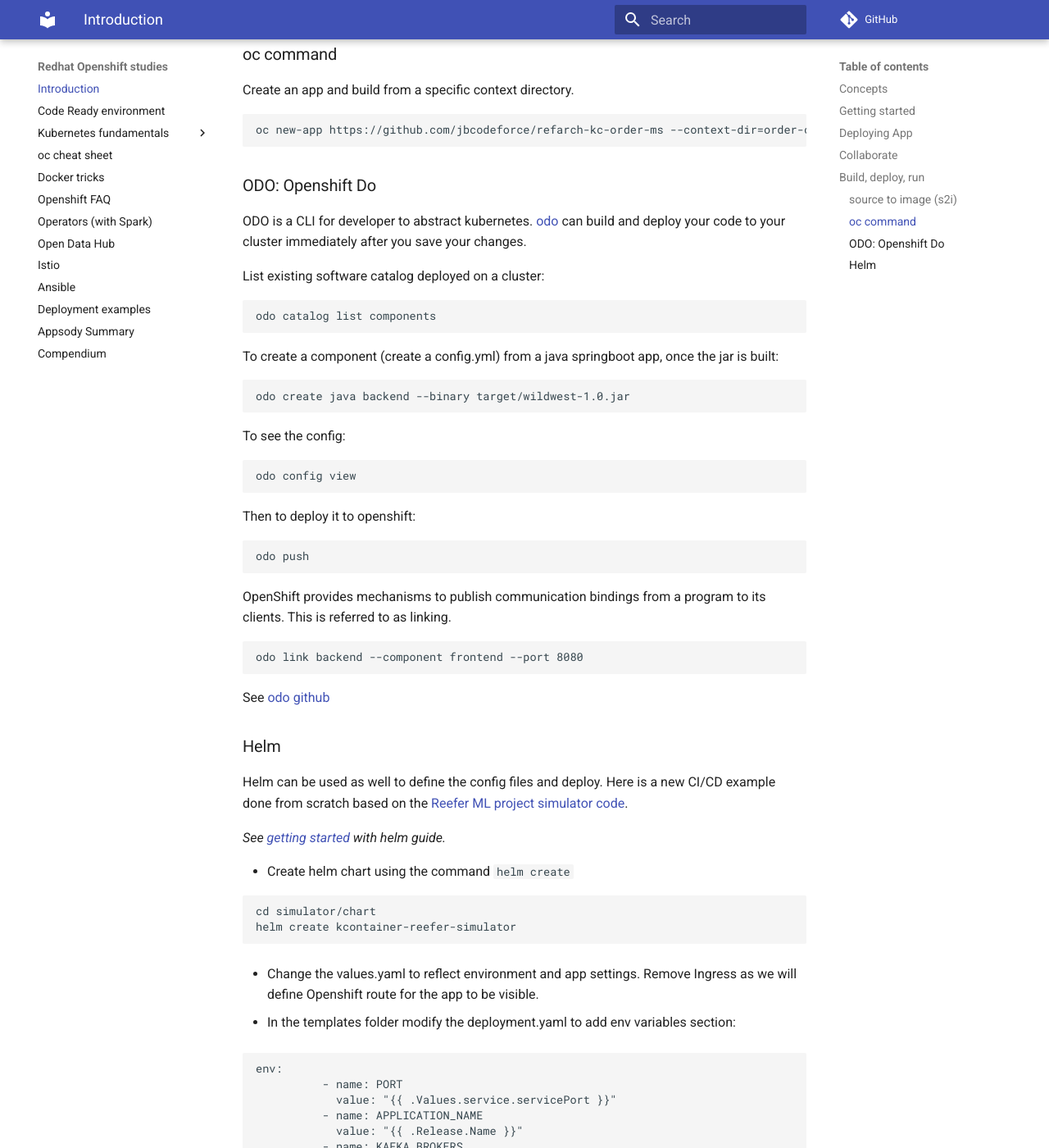
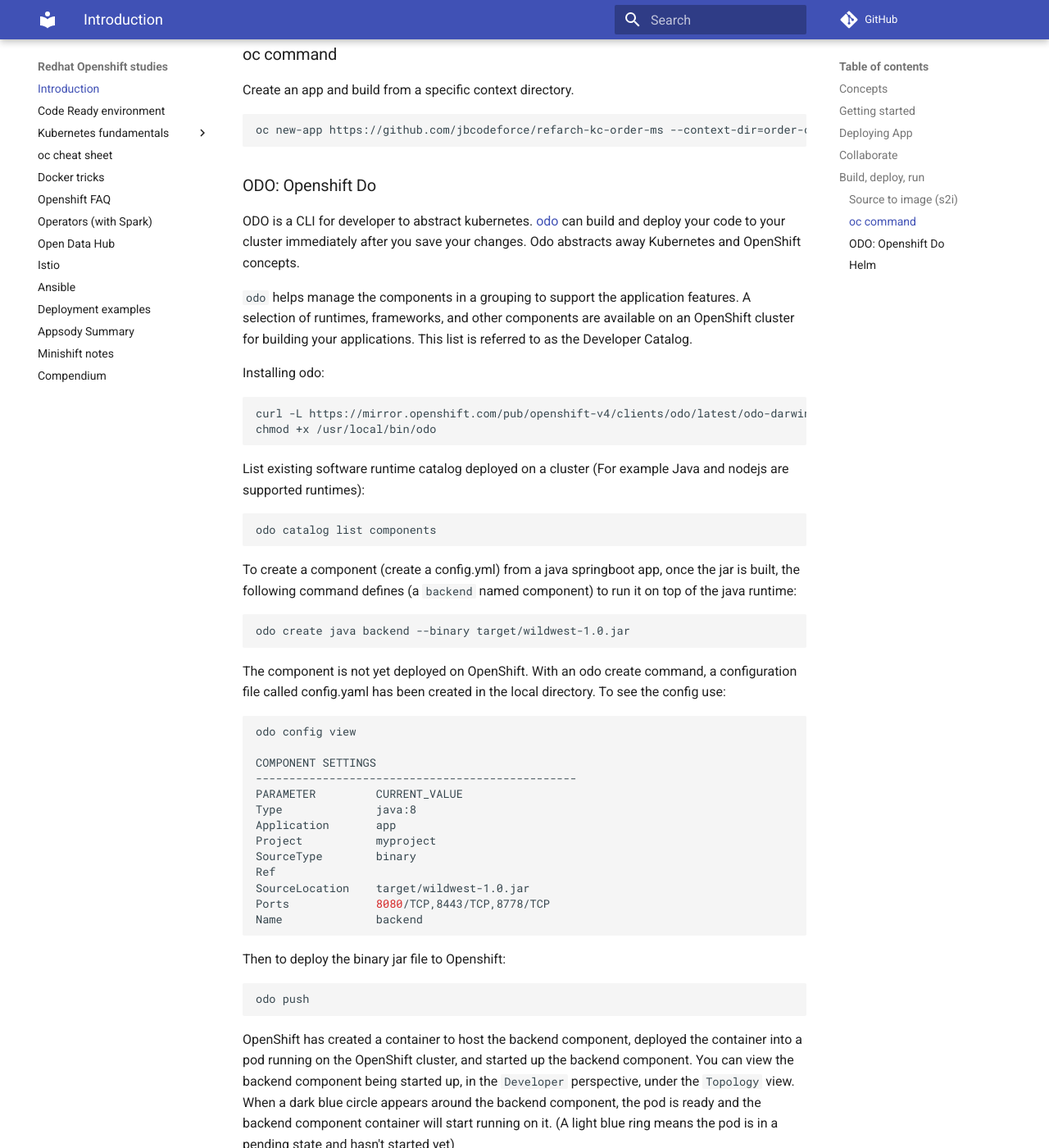
Before and after one commit to jbcodeforce/openshift-studies, an MkDocs documentation site: the page built from docs/index.md, in a window 1280 px wide and 1400 px high, scrolled down 4172 px. Shown: the whole window at 82% size. Built offline with MkDocs 1.6.1 and Material for MkDocs 9.7.7, drawn with Linux system fonts in a browser that asks for light colours; comment, search, counter and statistics services are not loaded; some of the changed text lies outside the part shown.

Commit message:
update code ready

````diff
--- a/docs/index.md
+++ b/docs/index.md
@@ -17,7 +17,7 @@
 
 The way that external clients are able to access applications running in OpenShift is through the OpenShift routing layer. The default OpenShift router (HAProxy) uses the HTTP header of the incoming request to determine where to proxy the connection.
 
-See also [my summary on k8s](k8s-0.md).
+See also [my summary on k8s](k8s/k8s-0.md).
 
 ## Concepts
 
@@ -85,7 +85,7 @@
 
 ## Build, deploy, run
 
-### source to image (s2i)
+### Source to image (s2i)
 
 Source to image toolkit aims to simplify the deployment to openshift. It uses a build image to execute an assemble script that builds code and docker image without Dockerfile.  From an existing repository, `s2i create` add a set of elements to define the workflow into the repo. For example the command below will add Dockerfile and scripts to create a build image named `ibmcase/buildorderproducer` from the local folder where the code is.
 
@@ -116,35 +116,76 @@
 
 ### ODO: Openshift Do
 
-ODO is a CLI for developer to abstract kubernetes. [odo](https://www.katacoda.com/openshift/courses/introduction/developing-with-odo) can build and deploy your code to your cluster immediately after you save your changes.
+ODO is a CLI for developer to abstract kubernetes. [odo](https://www.katacoda.com/openshift/courses/introduction/developing-with-odo) can build and deploy your code to your cluster immediately after you save your changes. Odo abstracts away Kubernetes and OpenShift concepts.
 
-List existing software catalog deployed on a cluster:
+`odo` helps manage the components in a grouping to support the application features. A selection of runtimes, frameworks, and other components are available on an OpenShift cluster for building your applications. This list is referred to as the Developer Catalog.
 
+Installing odo:
+
+```shell
+curl -L https://mirror.openshift.com/pub/openshift-v4/clients/odo/latest/odo-darwin-amd64 -o /usr/local/bin/odo
+chmod +x /usr/local/bin/odo
 ```
+
+List existing software runtime catalog deployed on a cluster (For example Java and nodejs are supported runtimes):
+
+```shell
 odo catalog list components
 ```
 
-To create a component (create a config.yml) from a java springboot app, once the jar is built:
+To create a component (create a config.yml) from a java springboot app, once the jar is built, the following command defines (a `backend` named component) to run it on top of the java runtime:
 
-```
+```shell
 odo create java backend --binary target/wildwest-1.0.jar
 ```
+The component is not yet deployed on OpenShift. With an odo create command, a configuration file called config.yaml has been created in the local directory. To see the config use:
 
-To see the config:
+```shell
+odo config view
+
+COMPONENT SETTINGS
+------------------------------------------------
+PARAMETER         CURRENT_VALUE
+Type              java:8
+Application       app
+Project           myproject
+SourceType        binary
+Ref
+SourceLocation    target/wildwest-1.0.jar
+Ports             8080/TCP,8443/TCP,8778/TCP
+Name              backend
 ```
-odo config view
+
+Then to deploy the binary jar file to Openshift:
+
+```shell
+odo push
 ```
-Then to deploy it to openshift:
+OpenShift has created a container to host the backend component, deployed the container into a pod running on the OpenShift cluster, and started up the backend component.
+You can view the backend component being started up, in the `Developer` perspective, under the `Topology` view. When a dark blue circle appears around the backend component, the pod is ready and the backend component container will start running on it. (A light blue ring means the pod is in a pending state and hasn't started yet)
 
+OpenShift provides mechanisms to publish communication bindings from a program to its clients. This is referred to as linking. To link the current frontend component to the backend:
+
+```shell
+odo link backend --component frontend --port 8080
 ```
+
+This will inject configuration information into the frontend about the backend and then restart the frontend component.
+
+To expose an application to external client, we need to add a URL:
+
+```shell
+odo url create frontend --port 8080
 odo push
 ```
 
-OpenShift provides mechanisms to publish communication bindings from a program to its clients. This is referred to as linking.
+To adapt to the developer changes, we can tell odo to watch for changes on the file system in the background using:
 
 ```
-odo link backend --component frontend --port 8080
+odo watch
 ```
+
+Once the change is recognized, odo will push the changes to the frontend component and print its status to the terminal.
 
 See [odo github](https://github.com/openshift/odo)
 
--- a/mkdocs.yml
+++ b/mkdocs.yml
@@ -17,6 +17,7 @@
   - Ansible: ansible.md
   - Deployment examples: deployment-ex.md
   - Appsody Summary: appsody.md
+  - Minishift notes: minishift.md
   - Compendium: compendium.md
 
 theme:
````
Also changed, not shown: docs/compendium.md (+1 -1 lines), docs/crc.md (+17 -4 lines), docs/k8s/k8s-1.md (+12 -2 lines), docs/k8s/k8s-2.md (deleted, +0 -72 lines), docs/k8s/k8s-comp.md (+3 -1 lines).
